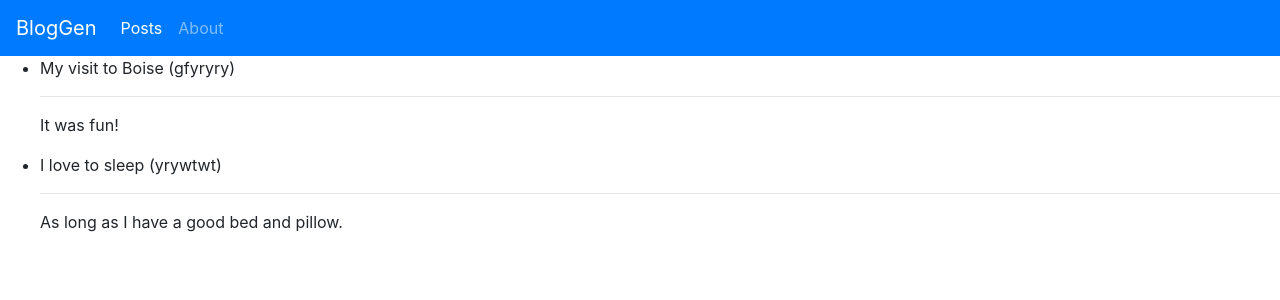
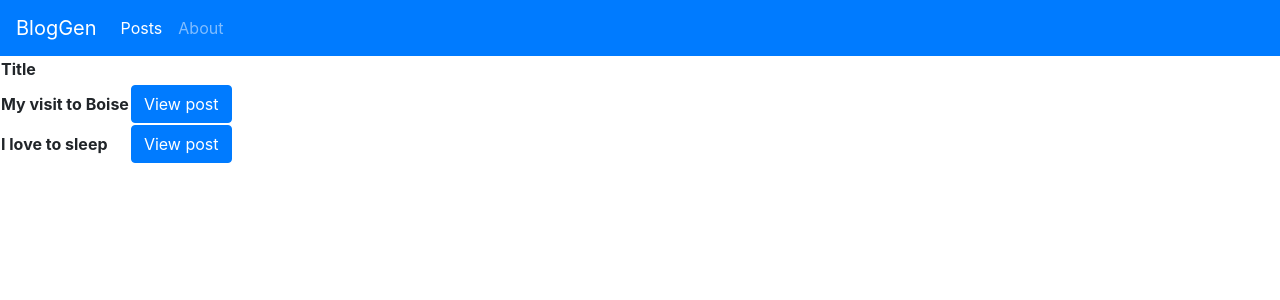
Before and after one commit to farooqam/pakt-ng-routing, an Angular app: page /posts in a window 1280 px wide. Shown: the top 300 px of the page. Built offline with nearby package versions, Linux system fonts and the light colour scheme.

Commit message:
Post resolver

```diff
--- a/src/app/post/post-detail/post-detail.component.html
+++ b/src/app/post/post-detail/post-detail.component.html
@@ -4,3 +4,5 @@
 <p>Title: {{post.title}}</p>
 <p>Body: {{post.body}}</p>
 <p>Id: {{post.id}}</p>
+<br>
+<button type="button" class="btn btn-primary" [routerLink]="['/posts']">Back</button>
--- a/src/app/post/post-detail/post-detail.component.ts
+++ b/src/app/post/post-detail/post-detail.component.ts
@@ -15,9 +15,7 @@ export class PostDetailComponent implements OnInit {
   constructor(private route: ActivatedRoute, private postService: PostService) { }
 
   ngOnInit() {
-    this.route.params.subscribe(params => {
-      this.postService.getPost(params['id']).subscribe(post => this.post = post);
-    });
+    this.post = this.route.snapshot.data['resolvedPost'];
   }
 
 }
--- a/src/app/post/post-list/post-list.component.html
+++ b/src/app/post/post-list/post-list.component.html
@@ -1,7 +1,19 @@
-<ul>
-  <li *ngFor="let post of posts">
-    <p>{{post.title}} ({{post.id}})</p>
-    <hr>
-    <p>{{post.body}}</p>
-  </li>
-</ul>
+<table>
+  <thead>
+    <tr>
+      <th scope="col">Title</th>
+    </tr>
+    <tr>
+      <th>
+      </th>
+    </tr>
+  </thead>
+  <tbody>
+    <tr *ngFor="let post of posts">
+      <th>{{post.title}}</th>
+      <th>
+        <button type="button" class="btn btn-primary" [routerLink]="[post.id]">View post</button>
+      </th>
+    </tr>
+  </tbody>
+</table>
--- /dev/null
+++ b/src/app/post/post-resolver.ts
@@ -0,0 +1,18 @@
+import { Injectable } from '@angular/core';
+import { Resolve, ActivatedRouteSnapshot, RouterStateSnapshot } from '@angular/router';
+
+import { Post } from './post';
+import { Observable } from 'rxjs';
+import { PostService } from './post.service';
+
+@Injectable({
+  providedIn: 'root'
+})
+export class PostResolver implements Resolve<Post> {
+  resolve(route: ActivatedRouteSnapshot, state: RouterStateSnapshot): Observable<Post> {
+    const id = route.paramMap.get('id');
+    return this.postService.getPost(id);
+  }
+
+  constructor(private postService: PostService) { }
+}
--- a/src/app/post/post-routing.module.ts
+++ b/src/app/post/post-routing.module.ts
@@ -2,6 +2,7 @@ import { NgModule } from '@angular/core';
 import { Routes, RouterModule } from '@angular/router';
 import { PostListComponent } from './post-list/post-list.component';
 import { PostDetailComponent } from './post-detail/post-detail.component';
+import { PostResolver } from './post-resolver';
 
 const routes: Routes = [
   {
@@ -10,7 +11,10 @@ const routes: Routes = [
   },
   {
     path: 'posts/:id',
-    component: PostDetailComponent
+    component: PostDetailComponent,
+    resolve: {
+      resolvedPost: PostResolver
+    }
   }
 ];
 
--- a/src/app/post/post.service.ts
+++ b/src/app/post/post.service.ts
@@ -1,6 +1,6 @@
 import { Injectable } from '@angular/core';
 import { Observable, of } from 'rxjs';
-import { map } from 'rxjs/operators';
+import { map, delay } from 'rxjs/operators';
 
 import { Post } from './post';
 import { POSTS } from './mock-posts';
@@ -17,6 +17,8 @@ export class PostService {
   }
 
   getPost(id: string) : Observable<Post> {
-    return this.getPosts().pipe(map((posts: Post[]) => posts.find(p => p.id === id)));
+    return this.getPosts().pipe(map(
+      (posts: Post[]) => posts.find(p => p.id === id)),
+      delay(3000));
   }
 }
```
Also changed, not shown: 1 other file (tests, documents, lock files or other folders).
